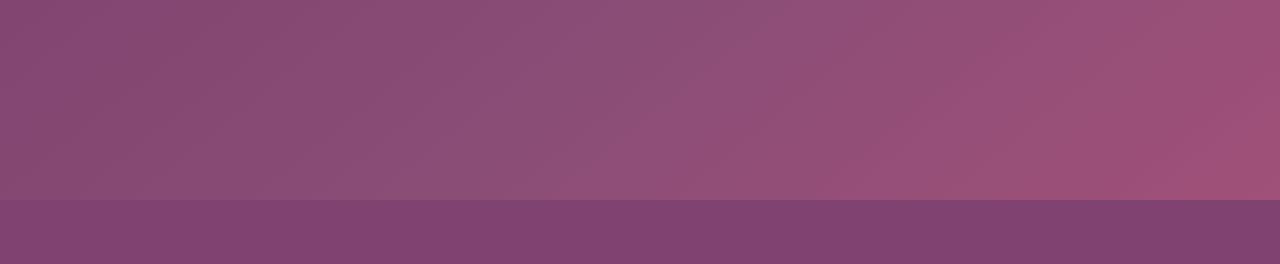
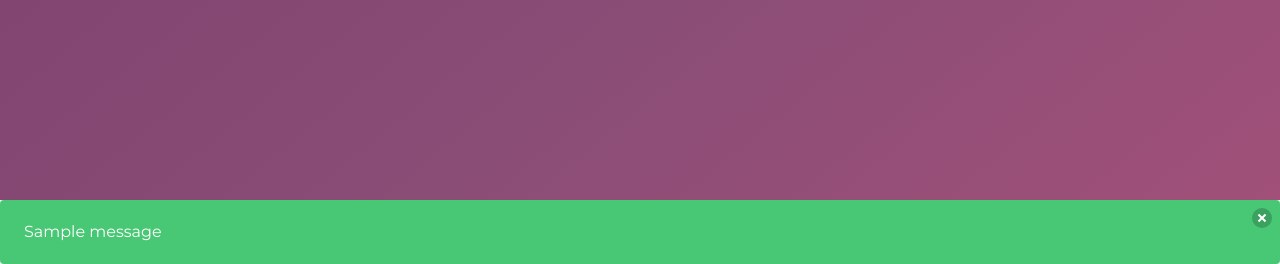
Before and after one commit to wrengit/FPVision, a Django app: page / in a window 1280 px wide. Shown: the part 1167-1431 px from the top of the page. Before the commit the page ends 1367 px from the top, so only its background shows below. Run offline with Django 3.2, Linux system fonts and the light colour scheme; tables that the repository leaves empty hold one stand-in row (values such as "Sample post"); one stand-in notice (Sample message) is shown; some libraries are stand-ins or nearby versions.

Commit message:
add toast messages

```diff
--- a/sass/components/_all.sass
+++ b/sass/components/_all.sass
@@ -2,3 +2,4 @@
 @import "./card"
 @import "./navburger"
 @import "./input"
+@import "./_messages"
--- /dev/null
+++ b/sass/components/_messages.sass
@@ -0,0 +1,6 @@
+.message-container
+    position: fixed
+    top: 72px
+    right: 15px
+    z-index: 99999999999
+    max-width: 350px
--- a/templates/base.html
+++ b/templates/base.html
@@ -54,6 +54,23 @@
     {% block content %}
 
     {% endblock content%}
+    {% if messages %}
+        <div class="message-container">
+            {% for message in messages %}
+                {% with message.level as level %}
+                    {% if level == 40 %}
+                        {% include 'includes/toasts/toast_error.html' %}
+                    {% elif level == 30 %}
+                        {% include 'includes/toasts/toast_warning.html' %}
+                    {% elif level == 25 %}
+                        {% include 'includes/toasts/toast_success.html' %}
+                    {% else %}
+                        {% include 'includes/toasts/toast_info.html' %}
+                    {% endif %}
+                {% endwith %}
+            {% endfor %}
+        </div>
+    {% endif %}
     {% block postloadjs %}
 
     {% endblock postloadjs %}
--- /dev/null
+++ b/templates/includes/toasts/toast_error.html
@@ -0,0 +1,4 @@
+<div x-data class="notification is-danger">
+    <button class="delete" @click="$el.parentNode.remove()"></button>
+    {{message}}
+</div>
--- /dev/null
+++ b/templates/includes/toasts/toast_info.html
@@ -0,0 +1,4 @@
+<div x-data class="notification is-info">
+    <button class="delete" @click="$el.parentNode.remove()"></button>
+    {{message}}
+</div>
--- /dev/null
+++ b/templates/includes/toasts/toast_success.html
@@ -0,0 +1,4 @@
+<div x-data class="notification is-success">
+    <button class="delete" @click="$el.parentNode.remove()"></button>
+    {{message}}
+</div>
--- /dev/null
+++ b/templates/includes/toasts/toast_warning.html
@@ -0,0 +1,4 @@
+<div x-data class="notification is-warning">
+    <button class="delete" @click="$el.parentNode.remove()"></button>
+    {{message}}
+</div>
```
